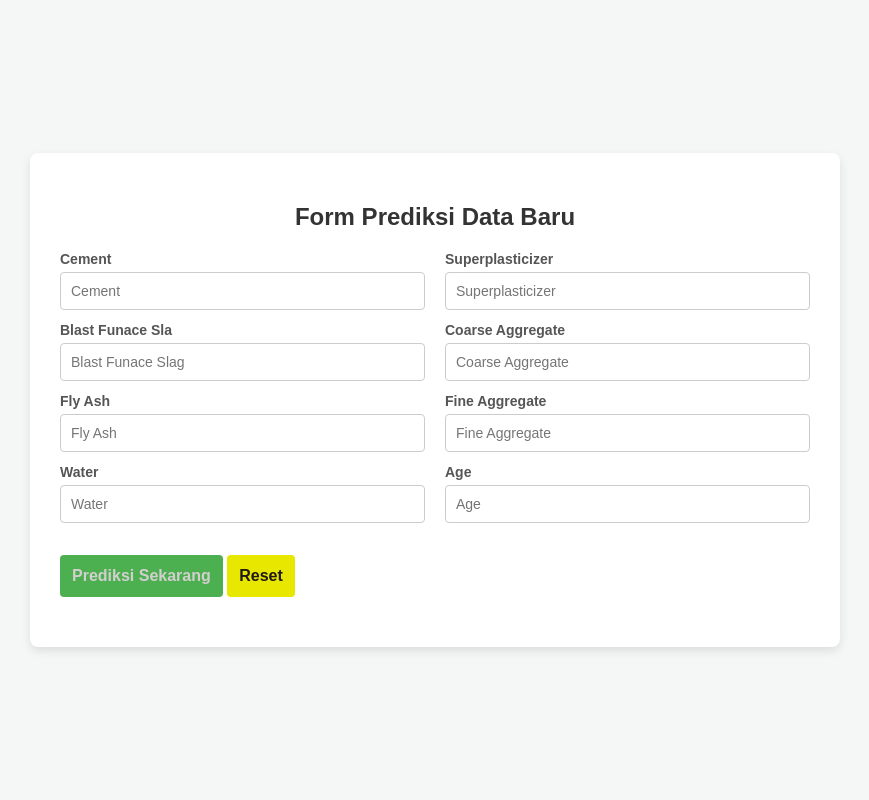
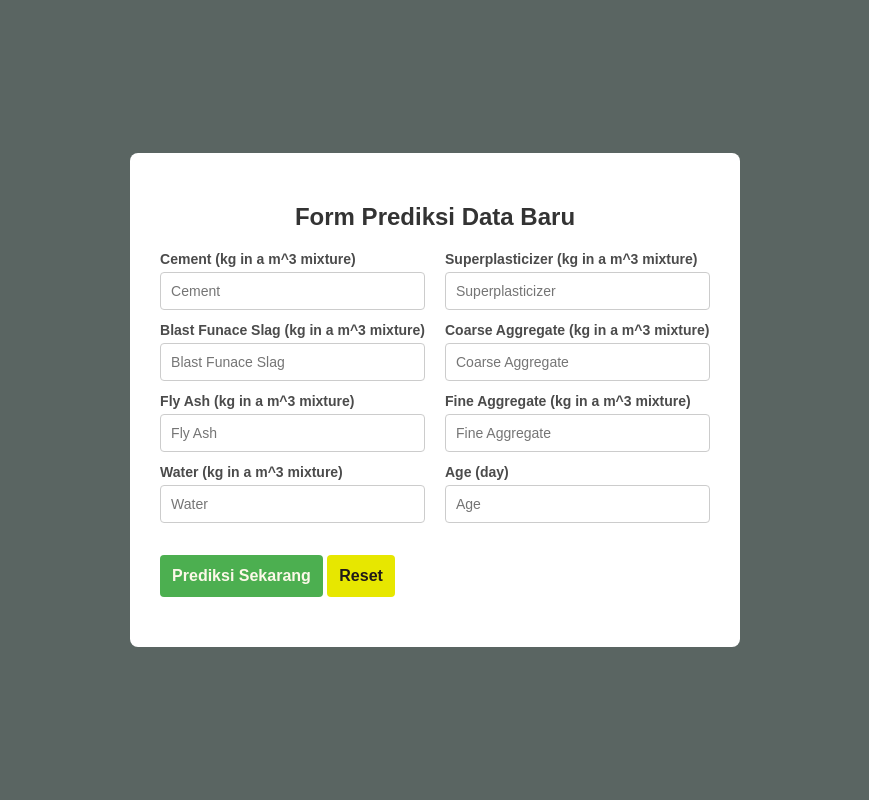
Before and after one commit to aeroafril/Website-mengetahui-kekuatan-beton, a Flask app: page / in a window 1280 px wide. Shown: the whole page, without its empty margins (205-1074 px from the left). Run offline with Flask 3, Linux system fonts and the light colour scheme.

Commit message:
update code and style

```diff
--- a/static/style.css
+++ b/static/style.css
@@ -1,20 +1,19 @@
 body{
     font-family: sans-serif;
-    background-color: #f4f7f6;
+    background-color: #5a6562;
     margin: 0;
     padding: 0;
     display: flex;
     justify-content: center;
     align-items: center;
-    height: 100vh;
+    min-height: 100vh;
 }
 
 .container{
     background: #ffffff;
     padding: 30px;
     border-radius: 8px;
-    box-shadow: 0 4px 10px rgba(0, 0, 0, 0.1);
-    width: 750px;
+    max-width: 750px;
 }
 
 h2{
@@ -39,7 +38,7 @@ form{
     margin-bottom: 5px;
     font-size: 14px;
     font-weight: bold;
-    color: #555;
+    color: #4b4b4b;
 }
 
 .formColumns input{
@@ -54,8 +53,11 @@ input{
     margin-bottom: 12px;
     padding: 10px;
     border: 1px solid #ccc;
-    border-radius: 4px;
+    border-radius: 2px;
     font-size: 14px;
+    width: 100%;
+    box-sizing: border-box;
+
 }
 
 .button-group{
@@ -76,7 +78,7 @@ button.submit, button.reset{
 
 button.submit{
     background-color: #4CAF50;
-    color: rgb(212, 207, 207);
+    color: rgb(252, 248, 232);
 }
 
 button.reset{
--- a/templates/index.html
+++ b/templates/index.html
@@ -2,7 +2,8 @@
 <html lang="en">
 <head>
     <meta charset="UTF-8">
-    <title>Prediksi Model</title>
+    <meta name="viewport" content="width=device-width, initial-scale=1.0">
+    <title>Prediksi Kekuatan Beton</title>
     <link rel="stylesheet" href="{{url_for('static', filename='style.css')}}">
 </head>
 <body>
@@ -10,23 +11,23 @@
         <h2>Form Prediksi Data Baru</h2>
         <form id="predictionForm">
             <div class="formColumns">
-                <label for="x1">Cement</label>
+                <label for="x1">Cement (kg in a m^3 mixture)</label>
                 <input type="text" inputmode="decimal" id="x1" placeholder="Cement" required>
-                <label for="x2">Blast Funace Sla</label>
+                <label for="x2">Blast Funace Slag (kg in a m^3 mixture)</label>
                 <input type="text" inputmode="decimal" id="x2" placeholder="Blast Funace Slag" required>
-                <label for="x3">Fly Ash</label>
+                <label for="x3">Fly Ash (kg in a m^3 mixture)</label>
                 <input type="text" inputmode="decimal" id="x3" placeholder="Fly Ash" required>
-                <label for="x4">Water</label>
+                <label for="x4">Water (kg in a m^3 mixture)</label>
                 <input type="text" inputmode="decimal" id="x4" placeholder="Water" required>
             </div>
             <div class="formColumns">
-                <label for="x5">Superplasticizer</label>
+                <label for="x5">Superplasticizer (kg in a m^3 mixture)</label>
                 <input type="text" inputmode="decimal" id="x5" placeholder="Superplasticizer" required>
-                <label for="x6">Coarse Aggregate</label>
+                <label for="x6">Coarse Aggregate (kg in a m^3 mixture)</label>
                 <input type="text" inputmode="decimal" id="x6" placeholder="Coarse Aggregate" required>
-                <label for="x7">Fine Aggregate</label>
+                <label for="x7">Fine Aggregate (kg in a m^3 mixture)</label>
                 <input type="text" inputmode="decimal" id="x7" placeholder="Fine Aggregate" required>
-                <label for="x8">Age</label>
+                <label for="x8">Age (day)</label>
                 <input type="text" inputmode="decimal" id="x8" placeholder="Age" required>
             </div>
             <div class="buttonGroup">
```
Also changed, not shown: other parts of static/style.css (+51 -0 lines).
